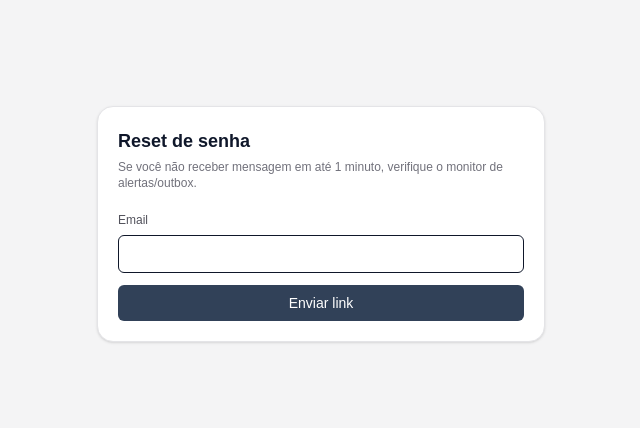
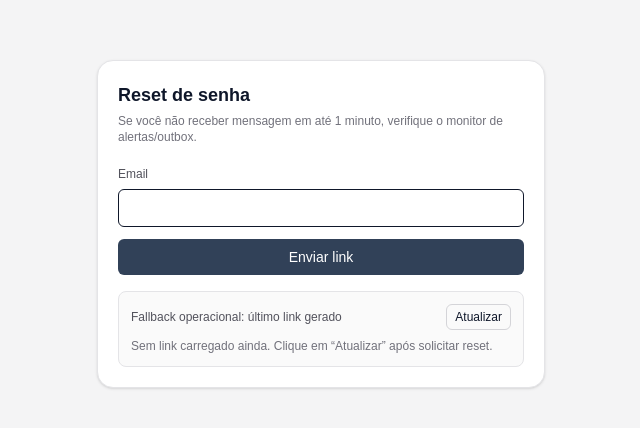
Before and after one commit to julio-metalav/meta-lav-pagamentos, a Next.js app: page /admin/reset in a window 1280 px wide. Shown: the part 176-604 px from the top of the page, without its empty margins (319-959 px from the left). Built offline with nearby package versions, Linux system fonts and the light colour scheme.

Commit message:
feat(admin-ux): add reset fallback with latest generated link and copy action

```diff
--- a/app/admin/reset/page.tsx
+++ b/app/admin/reset/page.tsx
@@ -1,6 +1,16 @@
 "use client";
 
 import { useMemo, useState } from "react";
+
+type LatestReset = {
+  id: string;
+  channel: string;
+  target: string;
+  status: string;
+  created_at: string;
+  sent_at: string | null;
+  link: string | null;
+};
 
 type Notice = { tone: "neutral" | "success" | "error"; text: string } | null;
 
@@ -14,6 +24,8 @@ export default function ResetPage() {
   const [password, setPassword] = useState("");
   const [busy, setBusy] = useState(false);
   const [msg, setMsg] = useState<Notice>(null);
+  const [latest, setLatest] = useState<LatestReset | null>(null);
+  const [loadingLatest, setLoadingLatest] = useState(false);
 
   async function requestReset(e: any) {
     e.preventDefault();
@@ -31,10 +43,35 @@ export default function ResetPage() {
         tone: "success",
         text: "Solicitação recebida. Se o usuário existir, o link de reset será enviado no WhatsApp do gestor.",
       });
+      await loadLatestLink();
     } catch (err: any) {
       setMsg({ tone: "error", text: err?.message || "Erro ao solicitar reset." });
     } finally {
       setBusy(false);
+    }
+  }
+
+  async function loadLatestLink() {
+    setLoadingLatest(true);
+    try {
+      const r = await fetch("/api/admin/auth/reset/latest-link");
+      const j = await r.json();
+      if (!r.ok || !j?.ok) throw new Error(j?.error_v1?.message || j?.error || "Falha ao buscar último link");
+      setLatest((j?.item || null) as LatestReset | null);
+    } catch (err: any) {
+      setMsg({ tone: "error", text: err?.message || "Erro ao buscar último link." });
+    } finally {
+      setLoadingLatest(false);
+    }
+  }
+
+  async function copyLatestLink() {
+    if (!latest?.link) return;
+    try {
+      await navigator.clipboard.writeText(latest.link);
+      setMsg({ tone: "success", text: "Último link copiado para a área de transferência." });
+    } catch {
+      setMsg({ tone: "error", text: "Não foi possível copiar automaticamente. Copie manualmente abaixo." });
     }
   }
 
@@ -81,6 +118,7 @@ export default function ResetPage() {
         )}
 
         {!token ? (
+          <>
             <form className="mt-4 space-y-3" onSubmit={requestReset}>
               <div>
                 <label className="text-xs text-zinc-600">Email</label>
@@ -90,6 +128,37 @@ export default function ResetPage() {
                 {busy ? "Enviando..." : "Enviar link"}
               </button>
             </form>
+
+            <div className="mt-4 rounded-lg border border-zinc-200 bg-zinc-50 p-3 space-y-2">
+              <div className="flex items-center justify-between gap-2">
+                <p className="text-xs text-zinc-600">Fallback operacional: último link gerado</p>
+                <button
+                  type="button"
+                  onClick={loadLatestLink}
+                  disabled={loadingLatest}
+                  className="rounded-md border border-zinc-300 px-2 py-1 text-xs hover:bg-white disabled:opacity-50"
+                >
+                  {loadingLatest ? "Carregando..." : "Atualizar"}
+                </button>
+              </div>
+
+              {latest?.link ? (
+                <>
+                  <p className="text-[11px] text-zinc-500">status={latest.status} · criado em {new Date(latest.created_at).toLocaleString()}</p>
+                  <div className="rounded border bg-white px-2 py-1 text-xs break-all">{latest.link}</div>
+                  <button
+                    type="button"
+                    onClick={copyLatestLink}
+                    className="rounded-md border border-zinc-300 px-2 py-1 text-xs hover:bg-white"
+                  >
+                    Copiar link
+                  </button>
+                </>
+              ) : (
+                <p className="text-xs text-zinc-500">Sem link carregado ainda. Clique em “Atualizar” após solicitar reset.</p>
+              )}
+            </div>
+          </>
         ) : (
           <form className="mt-4 space-y-3" onSubmit={confirmReset}>
             <div>
--- /dev/null
+++ b/app/api/admin/auth/reset/latest-link/route.ts
@@ -0,0 +1,52 @@
+export const runtime = "nodejs";
+export const dynamic = "force-dynamic";
+
+import { NextResponse } from "next/server";
+import { supabaseAdmin } from "@/lib/supabaseAdmin";
+import { jsonErrorCompat } from "@/lib/api/errors";
+import { requireAdminSession, requirePermission } from "@/lib/admin/server";
+
+function extractLink(text: string) {
+  const m = String(text || "").match(/https?:\/\/\S+/);
+  return m?.[0] || null;
+}
+
+export async function GET() {
+  const sess = await requireAdminSession();
+  if (!sess.ok) return jsonErrorCompat("Unauthorized", 401, { code: "unauthorized" });
+
+  const ok = await requirePermission(sess.user.id, "admin.users.read");
+  if (!ok) return jsonErrorCompat("Forbidden", 403, { code: "forbidden" });
+
+  const sb = supabaseAdmin() as any;
+  const { data, error } = await sb
+    .from("alert_outbox")
+    .select("id,event_code,channel,target,text,status,created_at,sent_at")
+    .eq("event_code", "admin_reset")
+    .order("created_at", { ascending: false })
+    .limit(1)
+    .maybeSingle();
+
+  if (error) {
+    return jsonErrorCompat("Erro ao buscar último reset.", 500, { code: "db_error", extra: { details: error.message } });
+  }
+
+  if (!data) {
+    return NextResponse.json({ ok: true, item: null });
+  }
+
+  const link = extractLink(String(data.text || ""));
+
+  return NextResponse.json({
+    ok: true,
+    item: {
+      id: data.id,
+      channel: data.channel,
+      target: data.target,
+      status: data.status,
+      created_at: data.created_at,
+      sent_at: data.sent_at,
+      link,
+    },
+  });
+}
```
Lines whose indentation alone changed are shown as unchanged.
